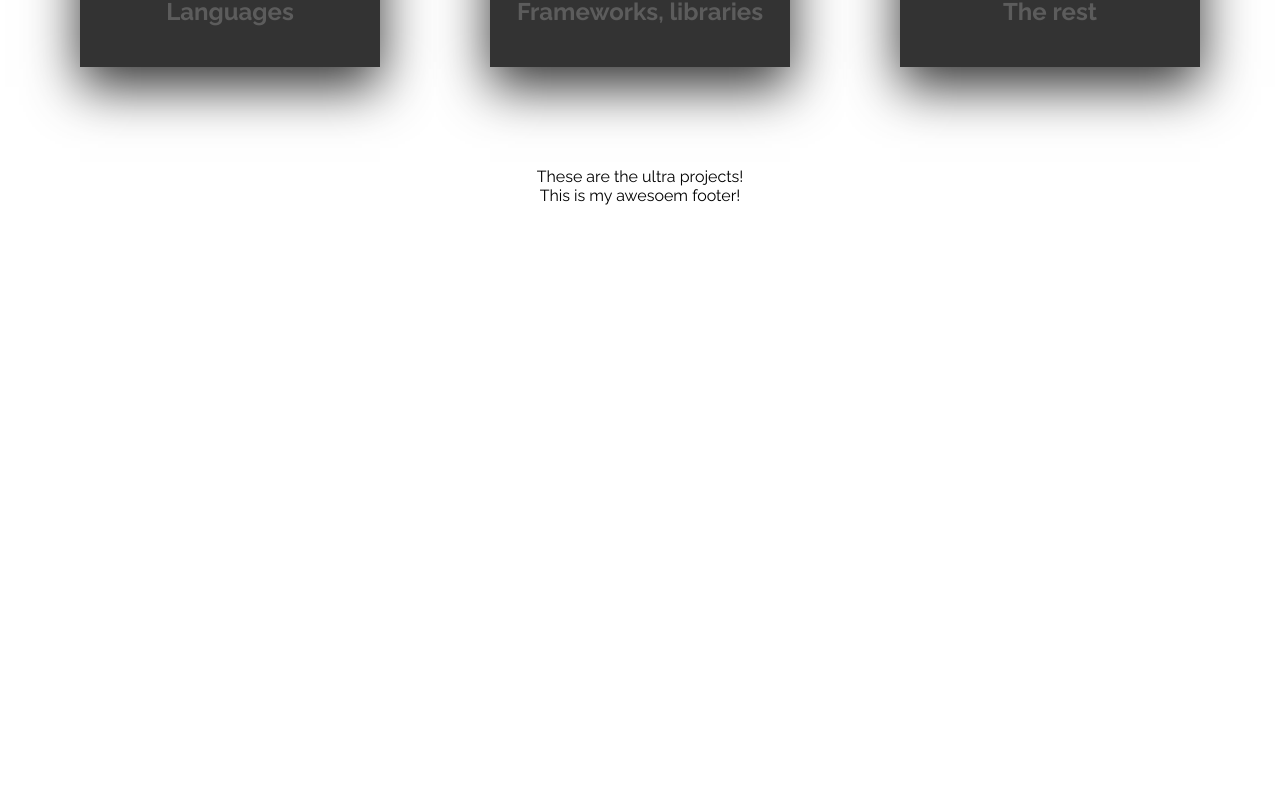
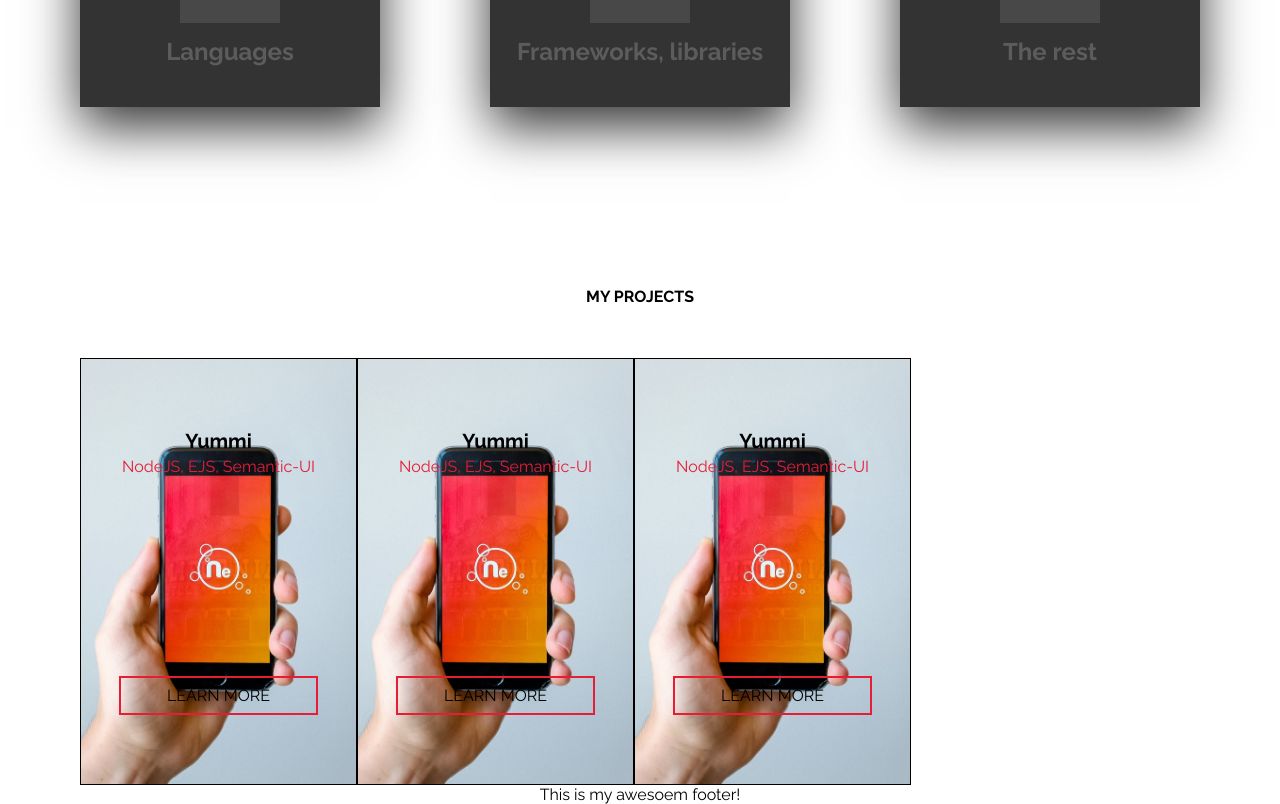
Before and after one commit to arturaszuta/personal_portfolio, a React (Create React App) app: page / in a window 1280 px wide. Shown: the part 1988-2792 px from the top of the page. Before the commit the page ends 2193 px from the top, so only its background shows below. Built offline with nearby package versions, Linux system fonts and the light colour scheme; grey boxes are pictures that could not be loaded.

Commit message:
Add portfolio cards

```diff
--- a/src/App.js
+++ b/src/App.js
@@ -5,7 +5,10 @@ import Jumbotron from "./components/Jumbotron/jumbotron"
 import Social from "./components/Social/social"
 import Navbar from "./components/Navbar/navbar"
 import Card from "./components/Card/card"
+import ProjectCard from "./components/ProjectCard/projectcard"
+
 import arrow from "./media/arrow.png"
+import portfolio from "./media/portfolio-placeholder.jpg"
 
 function App() {
   return (
@@ -74,7 +77,12 @@ function App() {
       </section>
 
       <section className="projectSection">
-        <p>These are the ultra projects!</p>
+        <h1>MY PROJECTS</h1>
+        <div className="projectContainer">
+          <ProjectCard img={portfolio} title={"Yummi"} tech={"NodeJS, EJS, Semantic-UI"}/>
+          <ProjectCard img={portfolio} title={"Yummi"} tech={"NodeJS, EJS, Semantic-UI"}/>
+          <ProjectCard img={portfolio} title={"Yummi"} tech={"NodeJS, EJS, Semantic-UI"}/>
+        </div>
       </section>
 
       <section className="footer">
--- a/src/App.scss
+++ b/src/App.scss
@@ -35,7 +35,7 @@ html {
 
 .landingSection {
   width: 100vw;
-  height: 70vh;
+  height: 75vh;
   background-image: url("./media/toronto.jpg");
   background-size: cover;
   background-position: top;
@@ -98,6 +98,7 @@ html {
 
 .techStackSection {
   margin-top: 5em;
+  margin-bottom: 5em;
   display: flex;
   flex-direction: column;
   padding-right: 5em;
@@ -116,6 +117,23 @@ html {
   align-items: center;
 }
 
+.projectSection {
+  padding-left: 5em;
+  padding-right: 5em;
+  display: flex;
+  flex-direction: column;
+}
+
+.projectSection > h1 {
+  margin-bottom: 3.25em;
+}
+
+.projectContainer {
+  display: flex;
+  flex-direction: row;
+  flex-wrap: wrap;
+}
+
 @keyframes bounce {
   0%, 20%, 50%, 80%, 100% {
     transform: translateY(0);
--- /dev/null
+++ b/src/components/ProjectCard/projectcard.js
@@ -0,0 +1,22 @@
+import React from "react"
+import "./projectcard.scss"
+import { tsPropertySignature } from "@babel/types"
+
+export default function ProjectCard(props) {
+
+
+
+
+
+
+
+
+    return(
+        <div className="projectCard">
+            <img src={props.img} />
+            <h1>{props.title}</h1>
+            <p>{props.tech}</p>
+            <p>LEARN MORE</p>
+        </div>
+    )
+}
--- /dev/null
+++ b/src/components/ProjectCard/projectcard.scss
@@ -0,0 +1,55 @@
+@import '../../styles/variables.scss';
+
+.projectCard {
+    width: 275px;
+    min-width: 275px;
+    height: 425px;
+    border: 1px solid black;
+    position: relative;
+    overflow: hidden;
+    display: flex;
+    flex-direction: column;
+    text-align: center;
+}
+
+
+.projectCard > img {
+    transition-duration: .62s;
+    position: absolute;
+    top: 0;
+    left: 0;
+    bottom: 0;
+    right: 0;
+    margin: auto;
+    width: 100%;
+    height: 100%;
+    object-fit: cover;
+    z-index: -5;
+    display: block;
+    opacity: 1;
+}
+
+.projectCard:hover  > img {
+    opacity: 0;
+    transition-duration: .62s;
+}
+
+.projectCard > h1 {
+    margin-top: 3.5em;
+    font-size: 1.25em;
+}
+
+.projectCard > p:first-of-type {
+    color: $accent;
+    margin-top: .25em;
+}
+
+.projectCard > p:nth-of-type(2) {
+    margin-top: 12.5em;
+    margin-left: auto;
+    margin-right: auto;
+    border: 2px solid $accent;
+    padding: .5em;
+    width: 65%;
+    cursor: pointer;
+}
```
Also changed, not shown: src/media/portfolio-placeholder.jpg (added).
